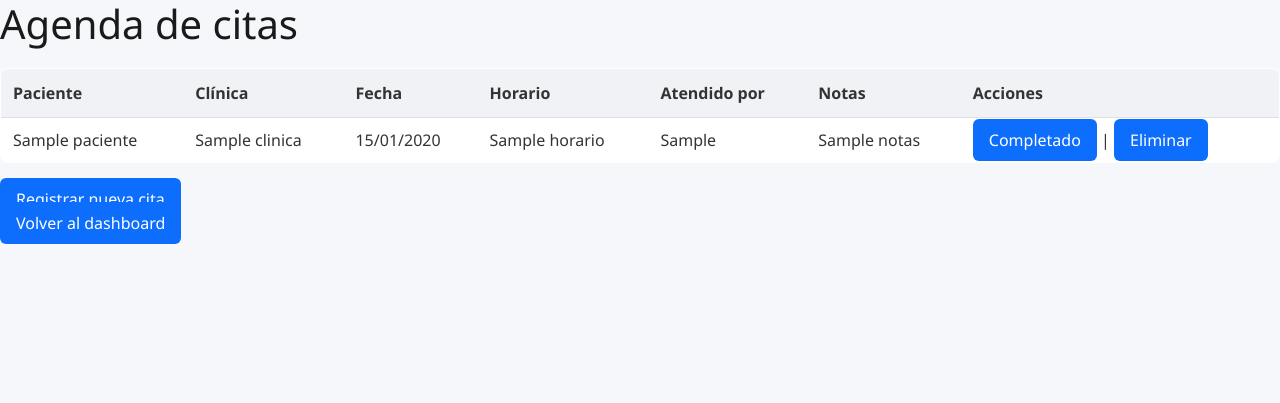
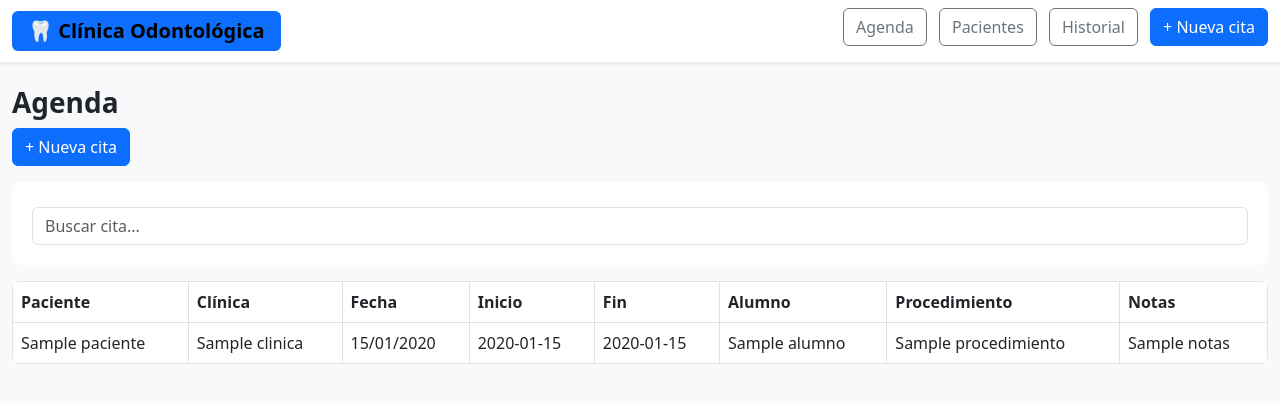
Before and after one commit to Luislopeze/Clinica, a Python web app: template templates/agenda.html in a window 1280 px wide. Shown: the top 403 px of the page. Run offline with Jinja, Linux system fonts and the light colour scheme; the template is opened without the code that fills it: most values are stand-ins (such as "Sample title", 1, 10 or a date in 2020).

Commit message:
Update agenda.html

```diff
--- a/templates/agenda.html
+++ b/templates/agenda.html
@@ -1,48 +1,45 @@
-<!DOCTYPE html>
-<html lang="es">
-<head>
-    <meta charset="UTF-8">
-    <title>Agenda</title>
-</head>
-    <link href="https://cdn.jsdelivr.net/npm/bootstrap@5.3.0/dist/css/bootstrap.min.css" rel="stylesheet">
-    <link rel="stylesheet" href="{{ url_for('static', filename='style.css') }}">
-<body>
-    <h1>Agenda de citas</h1>
+{% extends "base.html" %}
+{% block content %}
+<h3 class="fw-bold">Agenda</h3>
 
-    <table border="1" cellpadding="8" cellspacing="0">
+<div class="d-flex justify-content-between align-items-center mb-3">
+    <a href="{{ url_for('nueva_cita') }}" class="btn btn-primary">+ Nueva cita</a>
+</div>
+
+<form method="GET" action="{{ url_for('agenda') }}" class="mb-3">
+    <input type="text" name="buscar" class="form-control" placeholder="Buscar cita...">
+</form>
+
+{% if citas %}
+<table class="table table-bordered">
     <thead>
         <tr>
             <th>Paciente</th>
             <th>Clínica</th>
             <th>Fecha</th>
-                <th>Horario</th>
-                <th>Atendido por</th>
+            <th>Inicio</th>
+            <th>Fin</th>
+            <th>Alumno</th>
+            <th>Procedimiento</th>
             <th>Notas</th>
-                <th>Acciones</th>
         </tr>
     </thead>
     <tbody>
         {% for cita in citas %}
         <tr>
-                <!-- Mostrar nombre del paciente -->
             <td>{{ cita.paciente.nombre }}</td>
             <td>{{ cita.clinica }}</td>
             <td>{{ cita.fecha.strftime("%d/%m/%Y") }}</td>
-                <td>{{ cita.horario }}</td>
-                <td>{{ cita.atendido_por }}</td>
+            <td>{{ cita.inicio.strftime("%H:%M") }}</td>
+            <td>{{ cita.fin.strftime("%H:%M") }}</td>
+            <td>{{ cita.alumno }}</td>
+            <td>{{ cita.procedimiento }}</td>
             <td>{{ cita.notas }}</td>
-                <td>
-                    <a href="{{ url_for('actualizar_cita', id=cita.id, accion='completado') }}">Completado</a> |
-                    <a href="{{ url_for('actualizar_cita', id=cita.id, accion='eliminar') }}">Eliminar</a>
-                </td>
         </tr>
         {% endfor %}
     </tbody>
 </table>
-
-    <br>
-    <a href="{{ url_for('nueva_cita') }}">Registrar nueva cita</a>
-    <br>
-    <a href="{{ url_for('dashboard') }}">Volver al dashboard</a>
-</body>
-</html>
+{% else %}
+<p>No hay citas registradas.</p>
+{% endif %}
+{% endblock %}
```
Lines whose indentation alone changed are shown as unchanged.
